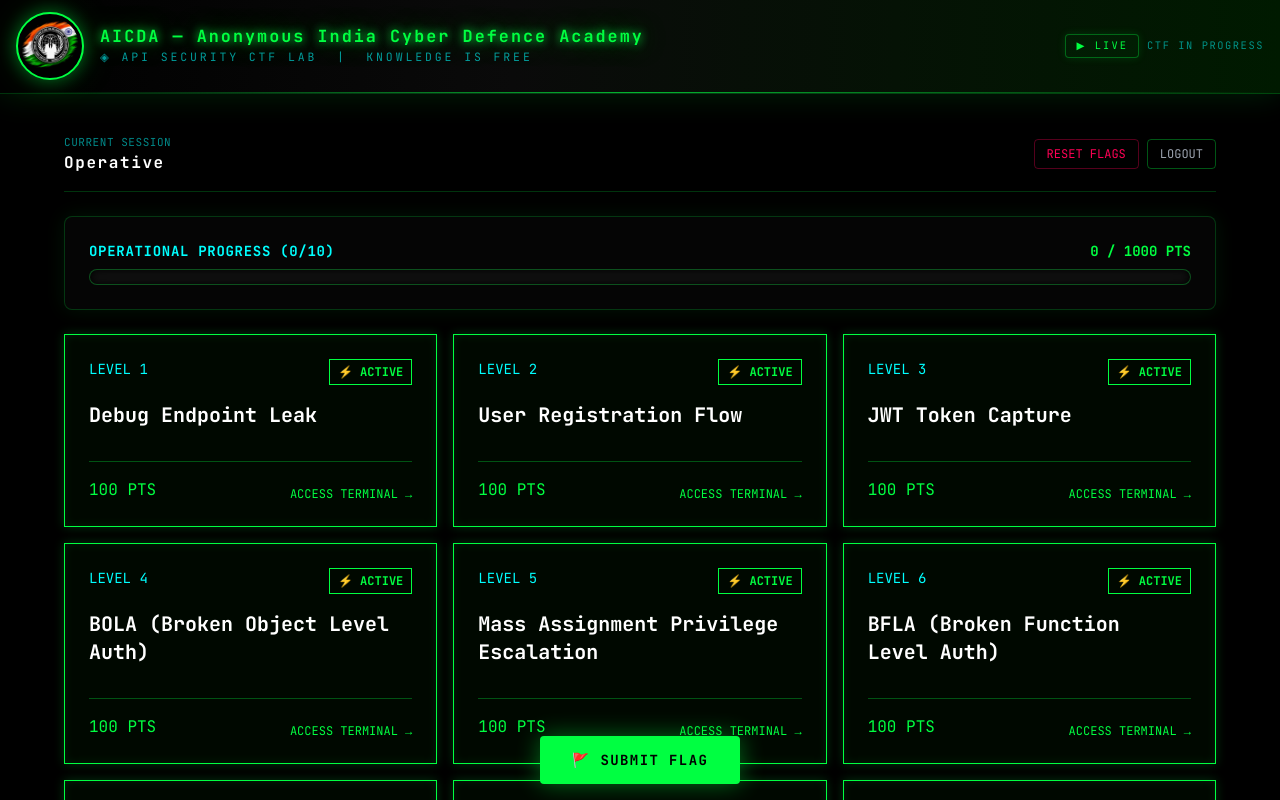
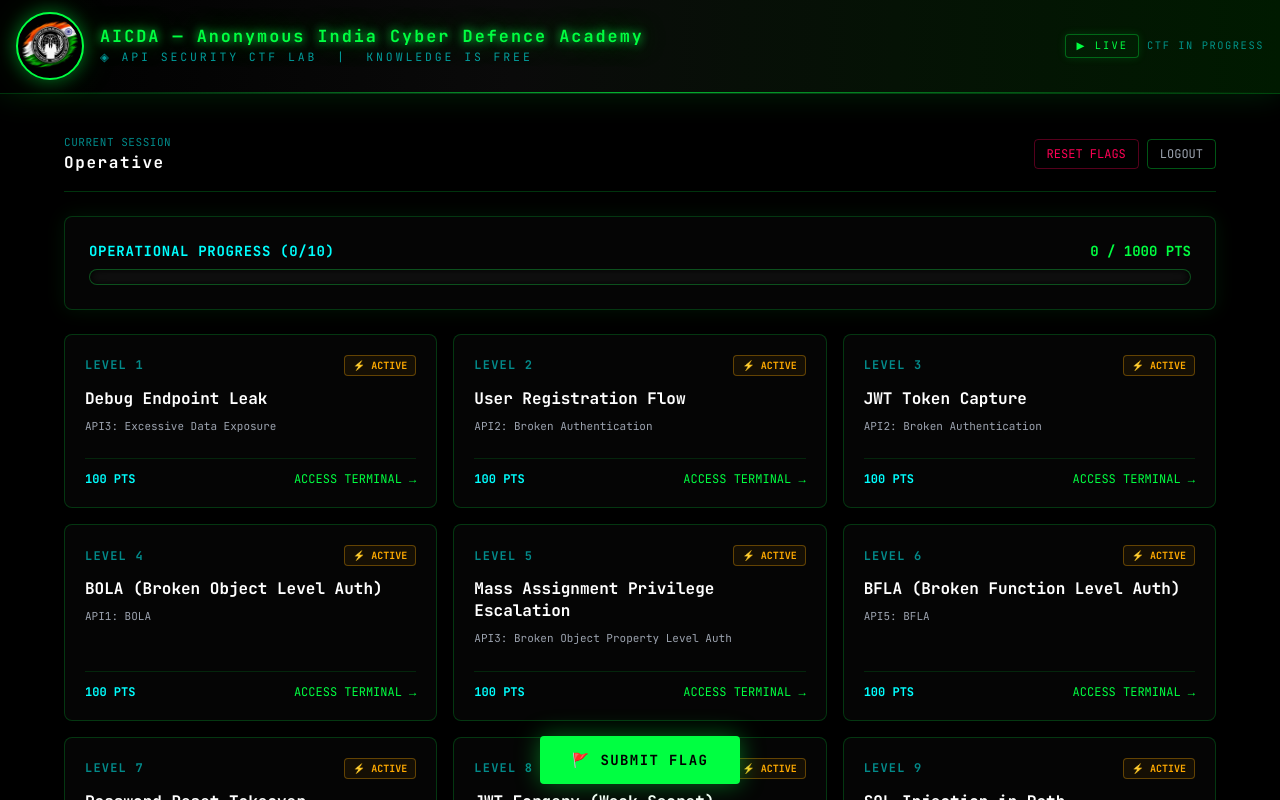
Before and after one commit to AICDActfs/aicda-api-ctf, a Next.js app in the folder frontend/: page /labs in a window 1280 px wide. Shown: the top 800 px of the page. Built offline with nearby package versions, Linux system fonts and the light colour scheme; sample sign-in values are in the browser's storage.

Commit message:
Fix PWNED badge display, persist admin session on refresh, and sync live student solves with SQLite

```diff
--- a/frontend/app/admin/aicda/page.tsx
+++ b/frontend/app/admin/aicda/page.tsx
@@ -14,6 +14,13 @@
   const [err, setErr] = useState('');
   const [students, setStudents] = useState<Student[]>([]);
   const [loading, setLoading] = useState(false);
+
+  // Check if admin is already logged in from previous refresh
+  useEffect(() => {
+    if (sessionStorage.getItem('aicda_admin_auth') === 'true') {
+      setAuthed(true);
+    }
+  }, []);
 
   const fetchStudents = async () => {
     setLoading(true);
@@ -39,11 +46,18 @@
   const handleLogin = (e: React.FormEvent) => {
     e.preventDefault();
     if (pass === 'AICDAadmin') {
+      sessionStorage.setItem('aicda_admin_auth', 'true');
       setAuthed(true);
       setErr('');
     } else {
       setErr('ACCESS DENIED: Invalid Admin Password');
     }
+  };
+
+  const handleLogout = () => {
+    sessionStorage.removeItem('aicda_admin_auth');
+    setAuthed(false);
+    setPass('');
   };
 
   const exportCSV = () => {
@@ -95,31 +109,37 @@
   }
 
   return (
-    <div className="min-h-screen bg-black text-[#00ff41] font-mono p-6">
+    <div className="min-h-screen bg-black text-[#00ff41] font-mono p-4 sm:p-6">
       <div className="max-w-7xl mx-auto space-y-6">
 
         {/* Header Bar */}
         <div className="flex flex-wrap items-center justify-between border-b border-[#00ff4133] pb-4 gap-4">
           <div>
-            <h1 className="text-2xl font-bold text-[#00ff41] tracking-wider">
+            <h1 className="text-xl sm:text-2xl font-bold text-[#00ff41] tracking-wider">
               AICDA LIVE COMMAND CENTER
             </h1>
             <p className="text-xs text-[#00ffff88] mt-1">
               Active Operatives & Live Challenge Submissions (Auto-refreshes every 5s)
             </p>
           </div>
-          <div className="flex gap-3">
+          <div className="flex gap-2 sm:gap-3 flex-wrap">
             <button
               onClick={fetchStudents}
-              className="px-4 py-2 border border-[#00ff41] text-xs hover:bg-[#00ff4122]"
+              className="px-3 sm:px-4 py-2 border border-[#00ff41] text-xs hover:bg-[#00ff4122]"
             >
               {loading ? 'SYNCING...' : 'REFRESH'}
             </button>
             <button
               onClick={exportCSV}
-              className="px-4 py-2 bg-[#00ff41] text-black font-bold text-xs hover:bg-[#00ffff]"
+              className="px-3 sm:px-4 py-2 bg-[#00ff41] text-black font-bold text-xs hover:bg-[#00ffff]"
             >
               EXPORT CSV
+            </button>
+            <button
+              onClick={handleLogout}
+              className="px-3 sm:px-4 py-2 border border-red-500 text-red-400 text-xs hover:bg-red-500/20"
+            >
+              LOGOUT
             </button>
           </div>
         </div>
--- a/frontend/app/api/admin/students/route.ts
+++ b/frontend/app/api/admin/students/route.ts
@@ -1,6 +1,15 @@
 import { NextResponse } from 'next/server';
 
-// Serverless-safe fallback for admin listing
 export async function GET() {
-  return NextResponse.json({ students: [] });
+  try {
+    const apiUrl = process.env.NEXT_PUBLIC_API_URL || 'https://aicda-api-ctf.onrender.com';
+    const res = await fetch(`${apiUrl}/api/v1/admin/students`, { cache: 'no-store' });
+    if (res.ok) {
+      const data = await res.json();
+      return NextResponse.json(data);
+    }
+    return NextResponse.json({ students: [] });
+  } catch (e) {
+    return NextResponse.json({ students: [] });
+  }
 }
--- a/frontend/app/api/flags/route.ts
+++ b/frontend/app/api/flags/route.ts
@@ -16,21 +16,28 @@
 export async function POST(request: Request) {
   try {
     const body = await request.json();
-    const { flag, level } = body;
+    const { flag, level, studentId } = body;
 
     const targetLevel = Number(level);
     const cleanFlag = typeof flag === 'string' ? flag.trim() : '';
 
     if (!targetLevel || !cleanFlag) {
-      return NextResponse.json({
-        correct: false,
-        message: 'Level and Flag are required.'
-      }, { status: 400 });
+      return NextResponse.json({ correct: false, message: 'Level and Flag required.' }, { status: 400 });
     }
 
     const expectedFlag = FLAGS[targetLevel];
 
     if (expectedFlag && expectedFlag === cleanFlag) {
+      // Record to Render SQLite database asynchronously
+      const apiUrl = process.env.NEXT_PUBLIC_API_URL || 'https://aicda-api-ctf.onrender.com';
+      if (studentId) {
+        fetch(`${apiUrl}/api/v1/record_submission`, {
+          method: 'POST',
+          headers: { 'Content-Type': 'application/json' },
+          body: JSON.stringify({ student_name: studentId, level: targetLevel }),
+        }).catch(() => {});
+      }
+
       return NextResponse.json({
         correct: true,
         level: targetLevel,
@@ -43,9 +50,6 @@
       message: 'ACCESS DENIED. INVALID FLAG.'
     }, { status: 400 });
   } catch (error) {
-    return NextResponse.json({
-      correct: false,
-      error: 'Invalid request format'
-    }, { status: 400 });
+    return NextResponse.json({ correct: false, error: 'Invalid request' }, { status: 400 });
   }
 }
--- a/frontend/app/labs/page.tsx
+++ b/frontend/app/labs/page.tsx
@@ -1,6 +1,5 @@
 'use client';
 import { useState, useEffect } from 'react';
-import Link from 'next/link';
 import { useRouter } from 'next/navigation';
 import ProgressBar from '../../components/ProgressBar';
 import LabCard from '../../components/LabCard';
@@ -25,17 +24,6 @@
   const [solvedFlags, setSolvedFlags] = useState<number[]>([]);
   const [isModalOpen, setIsModalOpen] = useState(false);
 
-  // Load existing flags from localStorage
-  const refreshSolved = () => {
-    const solved: number[] = [];
-    for (let i = 1; i <= 10; i++) {
-      if (localStorage.getItem(`flag_level_${i}`) === 'true') {
-        solved.push(i);
-      }
-    }
-    setSolvedFlags(solved);
-  };
-
   useEffect(() => {
     const token = localStorage.getItem('ctf_access_token');
     if (!token) {
@@ -44,13 +32,20 @@
     }
     const name = localStorage.getItem('ctf_student_name') || 'Operative';
     setStudentName(name);
-    refreshSolved();
+
+    const solved: number[] = [];
+    for (let i = 1; i <= 10; i++) {
+      if (localStorage.getItem(`flag_level_${i}`) === 'true') {
+        solved.push(i);
+      }
+    }
+    setSolvedFlags(solved);
   }, [router]);
 
-  // Immediately triggers UI state update when modal returns success
   const handleFlagSuccess = (level: number) => {
-    localStorage.setItem(`flag_level_${level}`, 'true');
-    setSolvedFlags((prev) => (prev.includes(level) ? prev : [...prev, level]));
+    const numLevel = Number(level);
+    localStorage.setItem(`flag_level_${numLevel}`, 'true');
+    setSolvedFlags((prev) => (prev.includes(numLevel) ? prev : [...prev, numLevel]));
   };
 
   const handleResetProgress = () => {
@@ -129,7 +124,7 @@
         {/* Challenge Cards Grid */}
         <div className="grid grid-cols-1 sm:grid-cols-2 lg:grid-cols-3 gap-4">
           {LABS.map((lab) => {
-            const isSolved = solvedFlags.includes(lab.id);
+            const isSolved = solvedFlags.includes(Number(lab.id));
             return (
               <LabCard
                 key={lab.id}
--- a/frontend/components/LabCard.tsx
+++ b/frontend/components/LabCard.tsx
@@ -1,39 +1,62 @@
 'use client';
-import { motion } from 'framer-motion';
 import Link from 'next/link';
 
 interface LabCardProps {
   level: number;
+  slug: string;
   title: string;
-  category: string;
+  owasp: string;
   points: number;
-  slug: string;
-  solved: boolean;
+  isSolved: boolean;
 }
 
-export default function LabCard({ level, title, category, points, slug, solved }: LabCardProps) {
+export default function LabCard({ level, slug, title, owasp, points, isSolved }: LabCardProps) {
   return (
-    <Link href={`/labs/${slug}`}>
-      <motion.div
-        whileHover={{ scale: 1.02 }}
-        className={`glass-card p-6 h-full flex flex-col justify-between cursor-pointer transition-all duration-300 ${solved ? 'border-matrix-light bg-matrix-green/10' : ''}`}
-      >
-        <div>
-          <div className="flex justify-between items-start mb-4">
-            <span className="text-sm text-matrix-light">LEVEL {level}</span>
-            <span className={`px-2 py-1 text-xs font-bold ${solved ? 'bg-matrix-green text-black' : 'border border-matrix-green text-matrix-green'}`}>
-              {solved ? '✅ PWNED' : '⚡ ACTIVE'}
+    <div
+      className={`border rounded-lg p-5 font-mono flex flex-col justify-between transition-all duration-300 ${
+        isSolved
+          ? 'border-[#00ff41] bg-[#001a05] shadow-[0_0_20px_#00ff4133]'
+          : 'border-[#00ff4133] bg-[#050505] hover:border-[#00ff4188]'
+      }`}
+    >
+      <div>
+        <div className="flex items-center justify-between mb-3">
+          <span className="text-xs font-bold text-[#00ffff88] tracking-widest">
+            LEVEL {level}
+          </span>
+          {isSolved ? (
+            <span className="px-2.5 py-0.5 rounded text-[11px] font-extrabold bg-[#00ff41] text-black shadow-[0_0_10px_#00ff41]">
+              ✓ PWNED
             </span>
-          </div>
-          <h3 className="text-xl font-bold mb-2 text-white">{title}</h3>
-          <p className="text-sm text-gray-400 mb-4">{category}</p>
+          ) : (
+            <span className="px-2 py-0.5 rounded text-[10px] font-bold border border-[#ffaa0055] text-[#ffaa00] bg-[#ffaa0011]">
+              ⚡ ACTIVE
+            </span>
+          )}
         </div>
 
-        <div className="flex justify-between items-end mt-4 pt-4 border-t border-matrix-green/30">
-          <span className="text-matrix-green font-mono">{points} PTS</span>
-          <span className="text-xs hover:underline">ACCESS TERMINAL →</span>
-        </div>
-      </motion.div>
-    </Link>
+        <h3 className="text-base font-bold text-white mb-2 leading-snug">
+          {title}
+        </h3>
+
+        <p className="text-[11px] text-gray-400 mb-4 line-clamp-1">
+          {owasp}
+        </p>
+      </div>
+
+      <div className="flex items-center justify-between border-t border-[#00ff4122] pt-3 mt-2">
+        <span className={`text-xs font-bold ${isSolved ? 'text-[#00ff41]' : 'text-[#00ffff]'}`}>
+          {points} PTS
+        </span>
+        <Link
+          href={`/labs/${slug}`}
+          className={`text-xs flex items-center gap-1 transition-colors ${
+            isSolved ? 'text-gray-400 hover:text-white' : 'text-[#00ff41] hover:text-[#00ffff]'
+          }`}
+        >
+          {isSolved ? 'REVIEW LAB →' : 'ACCESS TERMINAL →'}
+        </Link>
+      </div>
+    </div>
   );
 }
```
Also changed, not shown: 1 other file (tests, documents, lock files or other folders).
